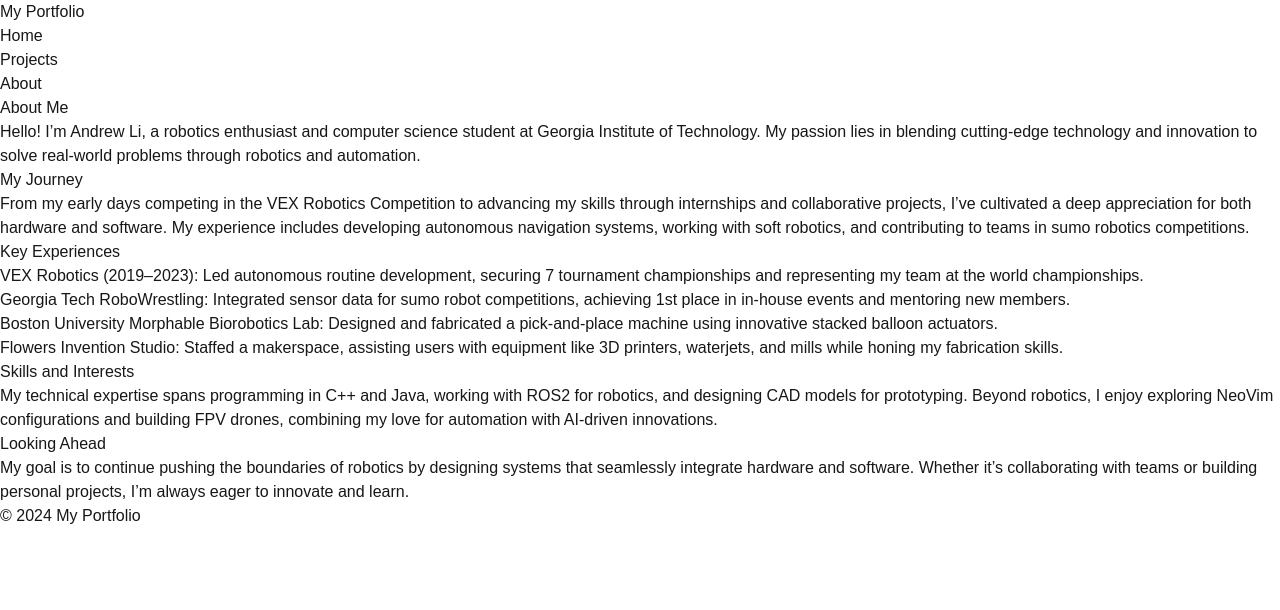
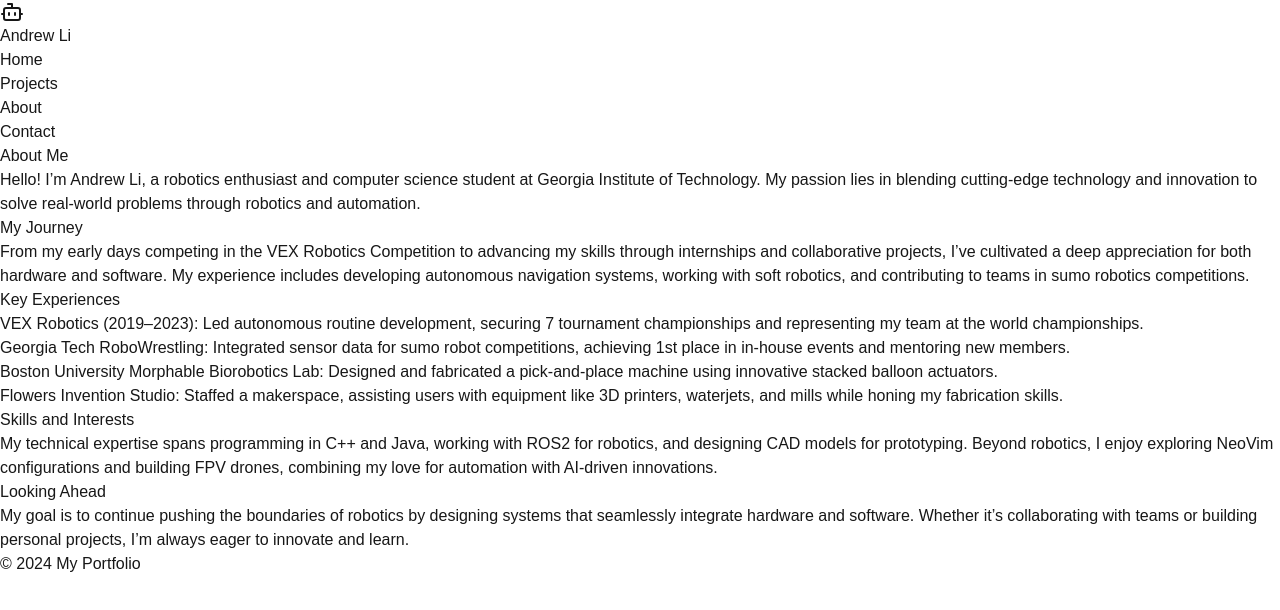
Before and after one commit to ANDREW-Li-33/portfolio_andrewli, a Next.js app: page /about in a window 1280 px wide. Shown: the top 610 px of the page. Built offline with nearby package versions, Linux system fonts and the light colour scheme.

Commit message:
installed lucide-react for navbar icons

```diff
--- a/src/components/Navbar.tsx
+++ b/src/components/Navbar.tsx
@@ -1,12 +1,18 @@
+import { Bot } from 'lucide-react';
+
 export default function Navbar(): JSX.Element {
   return (
     <nav className="p-4 bg-gray-800 text-white">
       <div className="container mx-auto flex justify-between">
-          <h1 className="text-lg font-bold">My Portfolio</h1>
-          <ul className="flex space-x-4">
+        <h1 className="text-lg font-bold flex items-center gap-2">
+          <Bot size={24} />
+          Andrew Li
+        </h1>
+        <ul className="flex space-x-4 font-bold">
           <li><a href="/">Home</a></li>
           <li><a href="/projects">Projects</a></li>
           <li><a href="/about">About</a></li>
+          <li><a href="/contact">Contact</a></li>
         </ul>
       </div>
     </nav>
```
Also changed, not shown: package.json (+6 -5 lines), 1 other file (tests, documents, lock files or other folders). Lines whose indentation alone changed are shown as unchanged.
